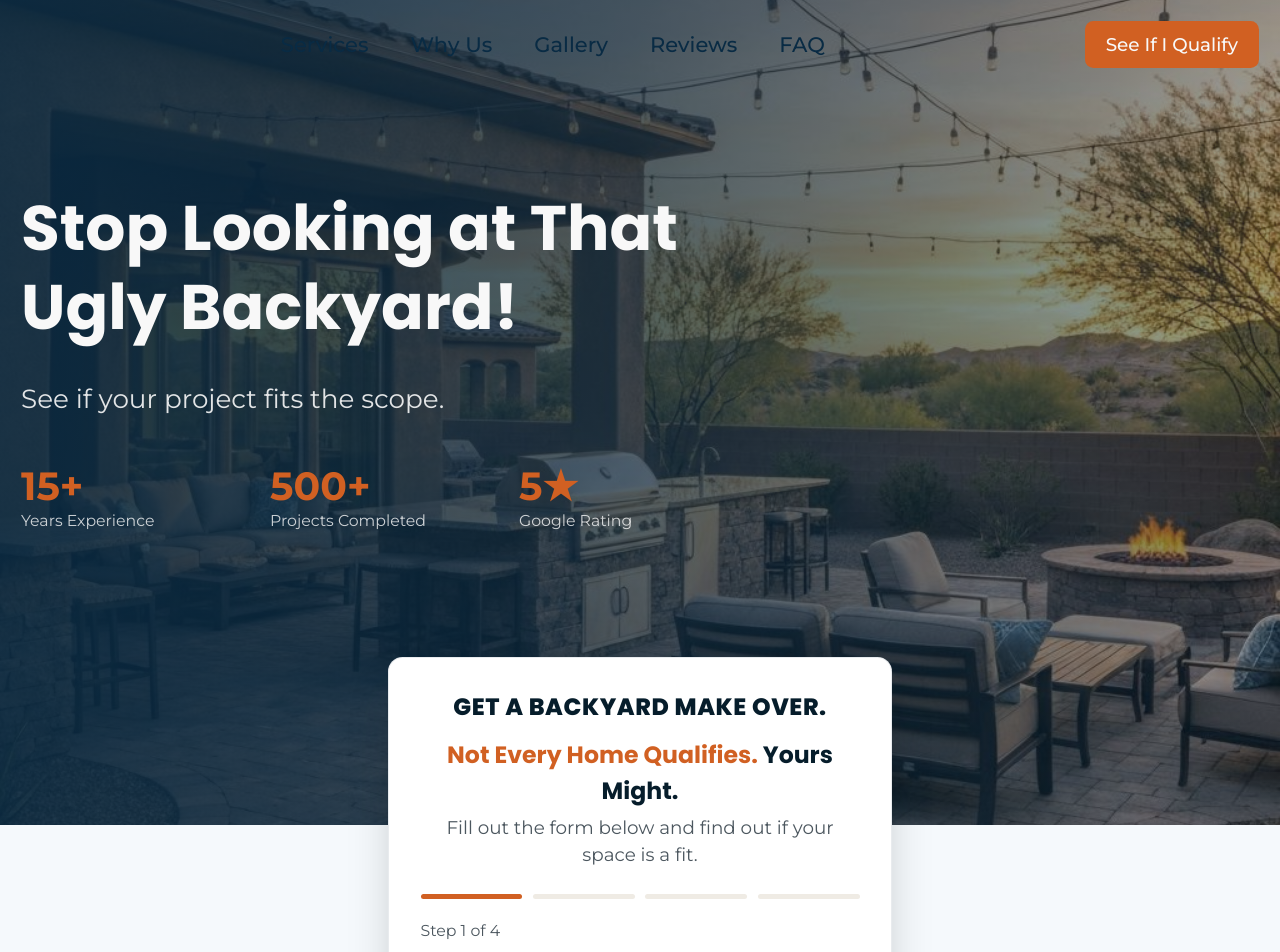
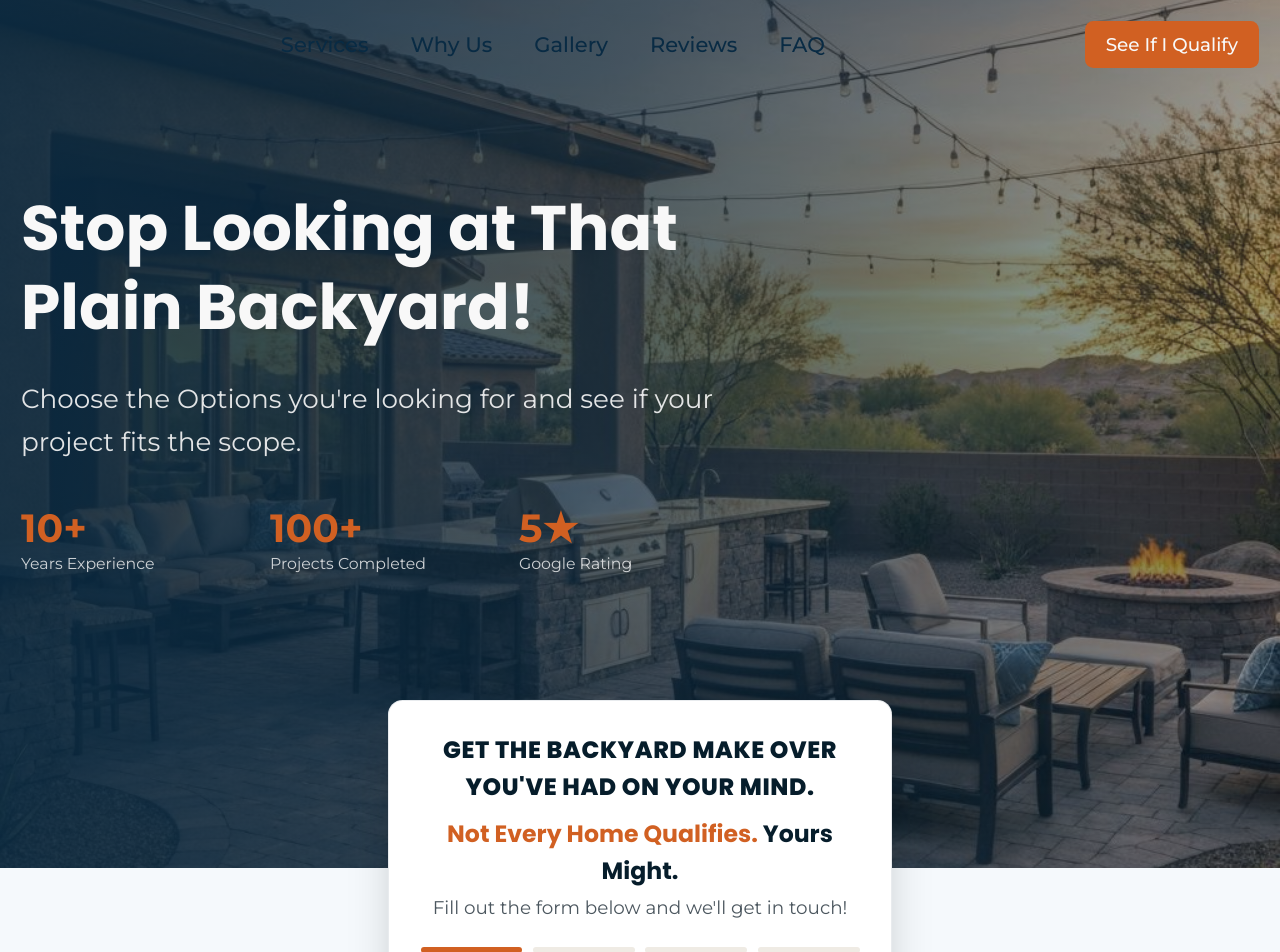
Before and after one commit to Fbet590/Phoenix-Pavers-Turf, a Next.js app: page / in a window 1280 px wide. Shown: the top 952 px of the page. Built offline with nearby package versions, Linux system fonts and the light colour scheme; a web font is replaced by a local one.

Commit message:
Refine landing page messaging and statistics

```diff
--- a/components/landing/hero.tsx
+++ b/components/landing/hero.tsx
@@ -218,20 +218,20 @@ export function Hero() {
             {/* Left Content */}
             <div className="text-primary-foreground lg:col-span-3">
               <h1 className="font-[family-name:var(--font-poppins)] text-3xl md:text-4xl lg:text-5xl font-bold leading-tight text-balance">
-                Stop Looking at That Ugly Backyard!
+                Stop Looking at That Plain Backyard!
               </h1>
               <p className="mt-6 text-lg md:text-xl opacity-90 leading-relaxed max-w-xl">
-                See if your project fits the scope.
+                Choose the Options you're looking for and see if your project fits the scope.
               </p>
 
               {/* Stats */}
               <div className="mt-8 grid grid-cols-3 gap-4">
                 <div>
-                  <div className="text-3xl font-bold text-accent">15+</div>
+                  <div className="text-3xl font-bold text-accent">10+</div>
                   <div className="text-xs opacity-80">Years Experience</div>
                 </div>
                 <div>
-                  <div className="text-3xl font-bold text-accent">500+</div>
+                  <div className="text-3xl font-bold text-accent">100+</div>
                   <div className="text-xs opacity-80">Projects Completed</div>
                 </div>
                 <div>
@@ -253,13 +253,13 @@ export function Hero() {
                 {/* Form Header */}
                 <div className="text-center mb-5">
                   <p className="font-[family-name:var(--font-poppins)] text-base md:text-lg font-extrabold text-foreground tracking-wide uppercase mb-2">
-                    GET A BACKYARD MAKE OVER.
+                    GET the BACKYARD MAKE OVER you've had on your mind.
                   </p>
                   <h2 className="font-[family-name:var(--font-poppins)] text-lg font-bold text-foreground">
                     <span className="text-accent">Not Every Home Qualifies.</span> Yours Might.
                   </h2>
                   <p className="mt-1 text-sm text-muted-foreground">
-                    Fill out the form below and find out if your space is a fit.
+                    Fill out the form below and we&apos;ll get in touch!
                   </p>
                 </div>
 
```
